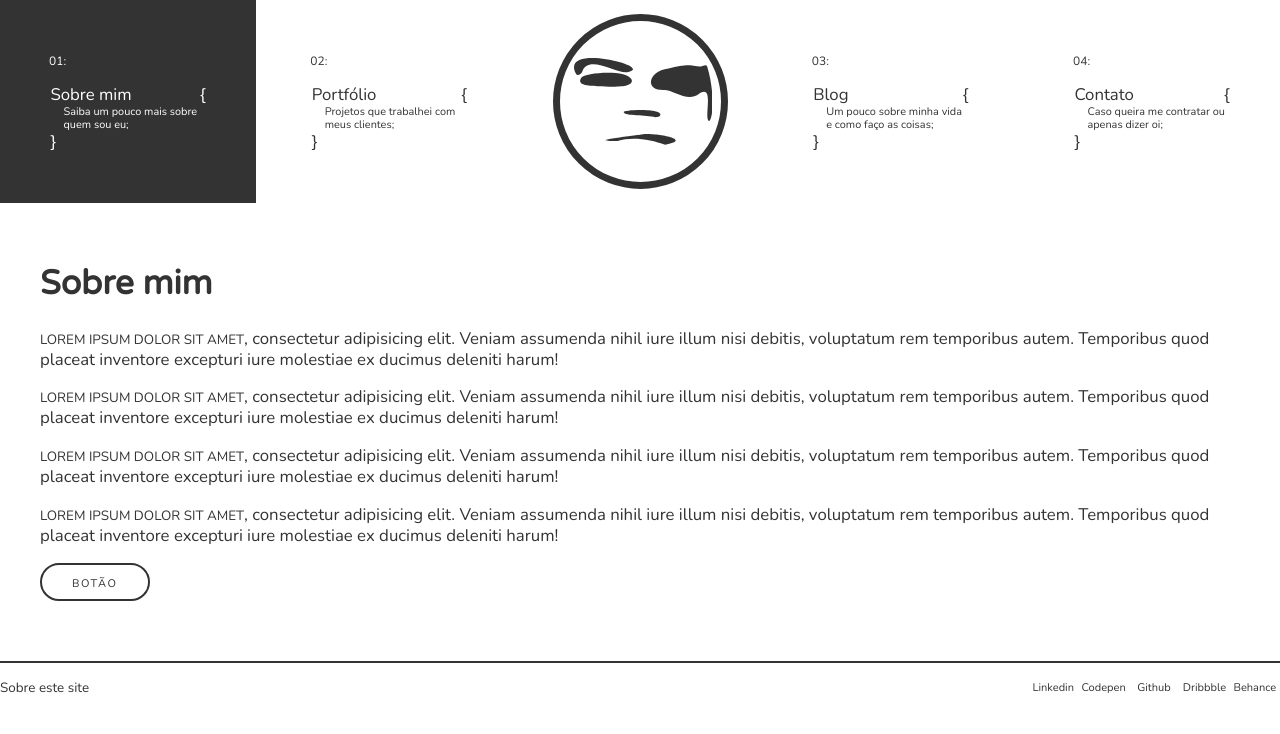
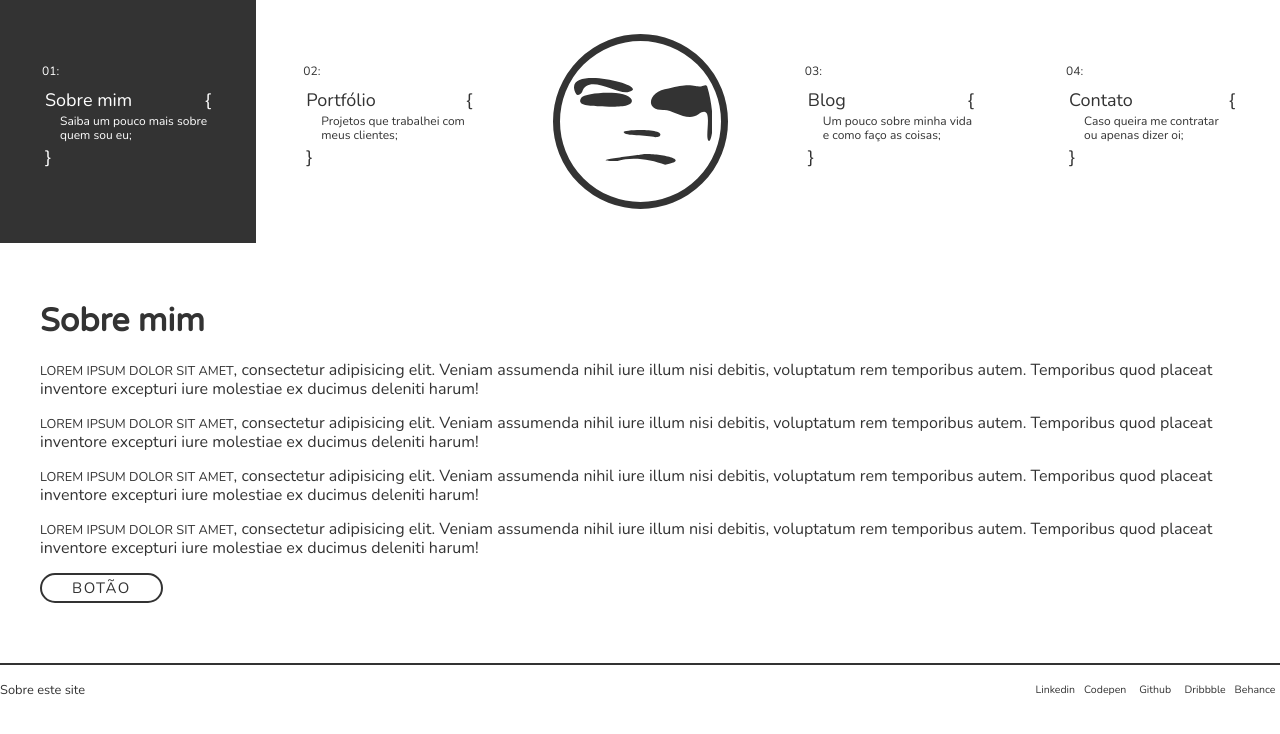
Before and after one commit to tiagones/tiagones.github.com, a Jekyll site: the page built from sobre-mim/index.html, in a window 1280 px wide. Shown: the top 734 px of the page. Built offline with Jekyll 4.4.1, drawn with Linux system fonts in a browser that asks for light colours; Markdown is read by kramdown in place of the engine named in the settings.

Commit message:
Lasted Redered

```diff
--- a/assets/css/main.css
+++ b/assets/css/main.css
@@ -370,8 +370,17 @@ textarea {
  * Colors for the site
  */
 /**
+ * Transparency colors
+ */
+/**
  * Colors for the companies
  */
+/**
+ * Font-size
+ */
+:root {
+  font-size: 15px; }
+
 * {
   box-sizing: border-box; }
 
@@ -382,9 +391,9 @@ body {
 body {
   background: #fff;
   font-family: "Nunito", sans-serif;
-  font-size: 1.05em;
+  font-size: 1.07rem;
   font-weight: 300;
-  line-height: 1.25;
+  line-height: 1.15;
   color: #333;
   -webkit-font-smoothing: antialiased;
   -webkit-text-size-adjust: 100%; }
@@ -415,7 +424,7 @@ h1, h2, h3, h4, h5, h6 {
   font-family: "Varela Round", sans-serif; }
 
 p span {
-  font-size: 0.8em;
+  font-size: 0.85rem;
   text-transform: uppercase; }
 
 strong,
@@ -448,7 +457,7 @@ b {
     margin: 0 auto; } }
 
 .site-header {
-  margin-bottom: 3.6em; }
+  margin-bottom: 4rem; }
   .site-header #menu-toggle {
     display: none; }
     .site-header #menu-toggle:checked + nav > .nav-link {
@@ -527,7 +536,8 @@ b {
         background-color: rgba(51, 51, 51, 0.8);
         border-top: 2px solid #000;
         color: #fff;
-        padding: 15px 0 13px 0;
+        font-size: 1.3rem;
+        padding: 1rem 0;
         z-index: 2;
         -webkit-transform: translate(-100%, 0);
                 transform: translate(-100%, 0);
@@ -539,12 +549,12 @@ b {
         .site-header nav .nav-link.active {
           background-color: rgba(255, 255, 255, 0.7);
           color: #333; }
+        .site-header nav .nav-link:last-of-type {
+          border-bottom: 2px solid #000; }
         .site-header nav .nav-link .description {
           display: none; }
       .site-header nav .nav-about {
-        border-top: none; }
-      .site-header nav .nav-contact {
-        border-bottom: 2px solid #000; } }
+        border-top: none; } }
   @media (min-width: 768px) {
     .site-header nav {
       display: -ms-flexbox;
@@ -581,9 +591,10 @@ b {
             fill: #333; }
       .site-header nav .nav-link {
         background-color: transparent;
-        padding: 5em 3em 3em 3em;
+        padding: 6rem 3rem 5rem 3rem;
         color: #333;
-        width: 20%; }
+        width: 20%;
+        font-size: 1.2rem; }
         .site-header nav .nav-link:hover {
           color: #fff;
           background-color: #333; }
@@ -602,14 +613,13 @@ b {
           display: block;
           position: relative;
           font-family: "Nunito", sans-serif;
-          font-size: 0.65em;
-          line-height: 1.2em;
-          margin-left: 1.2em; }
+          font-size: 0.8rem;
+          margin: 0.3rem 0 0.3rem 1rem; }
           .site-header nav .nav-link .description:before {
             position: absolute;
             top: -50px;
-            left: -1.2em;
-            font-size: 1.1em; }
+            left: -1.2rem;
+            font-size: 0.8rem; }
           .site-header nav .nav-link .description:after {
             content: ';'; }
       .site-header nav .nav-about {
@@ -654,19 +664,19 @@ input[type="submit"],
 input[type="reset"],
 input[type="button"] {
   display: inline-block;
-  height: 38px;
-  padding: 0 30px;
-  color: #333;
-  font-size: 11px;
-  line-height: 38px;
-  letter-spacing: .1rem;
+  height: 2rem;
+  padding: 0 2rem;
+  font-size: 1rem;
+  line-height: 1.85rem;
+  letter-spacing: 0.1rem;
   text-transform: uppercase;
   text-decoration: none;
   text-align: center;
   white-space: nowrap;
   background-color: transparent;
-  border-radius: 19px;
-  border: 2px solid #333;
+  border-style: solid;
+  border-width: 2px;
+  border-radius: 1rem;
   cursor: pointer; }
   .btn:hover, .btn:active, .btn:focus,
   button:hover,
@@ -681,24 +691,45 @@ input[type="button"] {
   input[type="button"]:hover,
   input[type="button"]:active,
   input[type="button"]:focus {
-    color: #aaa;
-    border-color: #aaa;
     outline: 0; }
 
+/**
+ * Size
+ */
+.btn-cta {
+  height: 3.5rem;
+  font-size: 1.5rem;
+  border-radius: 1.75rem;
+  line-height: 3.35rem; }
+
+/**
+ * Colors
+ */
+.btn-black {
+  color: #333;
+  border-color: #333; }
+  .btn-black:hover, .btn-black:active, .btn-black:focus {
+    color: rgba(51, 51, 51, 0.8);
+    border-color: rgba(51, 51, 51, 0.8); }
+
+.btn-white {
+  color: #fff;
+  border-color: #fff; }
+  .btn-white:hover, .btn-white:active, .btn-white:focus {
+    color: rgba(255, 255, 255, 0.7);
+    border-color: rgba(255, 255, 255, 0.7); }
+
 .site-footer {
-  margin-top: 3.6em; }
+  margin-top: 4rem; }
   .site-footer .footer-wrap {
-    border-top: 2px solid #333;
     display: -ms-flexbox;
-    display: flex;
-    max-width: 100%; }
+    display: flex; }
     .site-footer .footer-wrap p {
       font-size: 0.8em;
       margin: 0;
       -ms-flex-item-align: center;
           align-self: center; }
     .site-footer .footer-wrap .social {
-      margin-left: auto;
       margin-bottom: 0;
       display: -ms-flexbox;
       display: flex; }
@@ -707,8 +738,8 @@ input[type="button"] {
         display: flex;
         -ms-flex-pack: center;
             justify-content: center;
-        height: 3em;
-        width: 3em;
+        height: 3.33rem;
+        width: 3.33rem;
         color: #333;
         overflow: hidden; }
         .site-footer .footer-wrap .social .social-link span {
@@ -730,13 +761,37 @@ input[type="button"] {
       .site-footer .footer-wrap .social .behance:hover {
         color: #fff;
         background-color: #1769FF; }
+  @media (max-width: 767px) {
+    .site-footer .footer-wrap {
+      -ms-flex-direction: column;
+          flex-direction: column; }
+      .site-footer .footer-wrap .social {
+        border-top: 2px solid #333;
+        margin-top: 1rem;
+        -ms-flex-pack: distribute;
+            justify-content: space-around; }
+        .site-footer .footer-wrap .social .social-link {
+          -ms-flex-positive: 1;
+              flex-grow: 1; } }
+  @media (min-width: 768px) {
+    .site-footer .footer-wrap {
+      border-top: 2px solid #333;
+      max-width: 100%; }
+      .site-footer .footer-wrap .social {
+        margin-left: auto; } }
 
 .white-footer .site-footer {
   color: #fff; }
-  .white-footer .site-footer .footer-wrap {
-    border-color: rgba(255, 255, 255, 0.7); }
-    .white-footer .site-footer .footer-wrap .social .social-link {
-      color: #fff; }
+  .white-footer .site-footer .social .social-link {
+    color: #fff; }
+
+@media (max-width: 767px) {
+  .white-footer .footer-wrap .social {
+    border-top: 2px solid #fff; } }
+
+@media (min-width: 768px) {
+  .white-footer .footer-wrap {
+    border-color: rgba(255, 255, 255, 0.7); } }
 
 #landpage {
   color: #fff;
```
